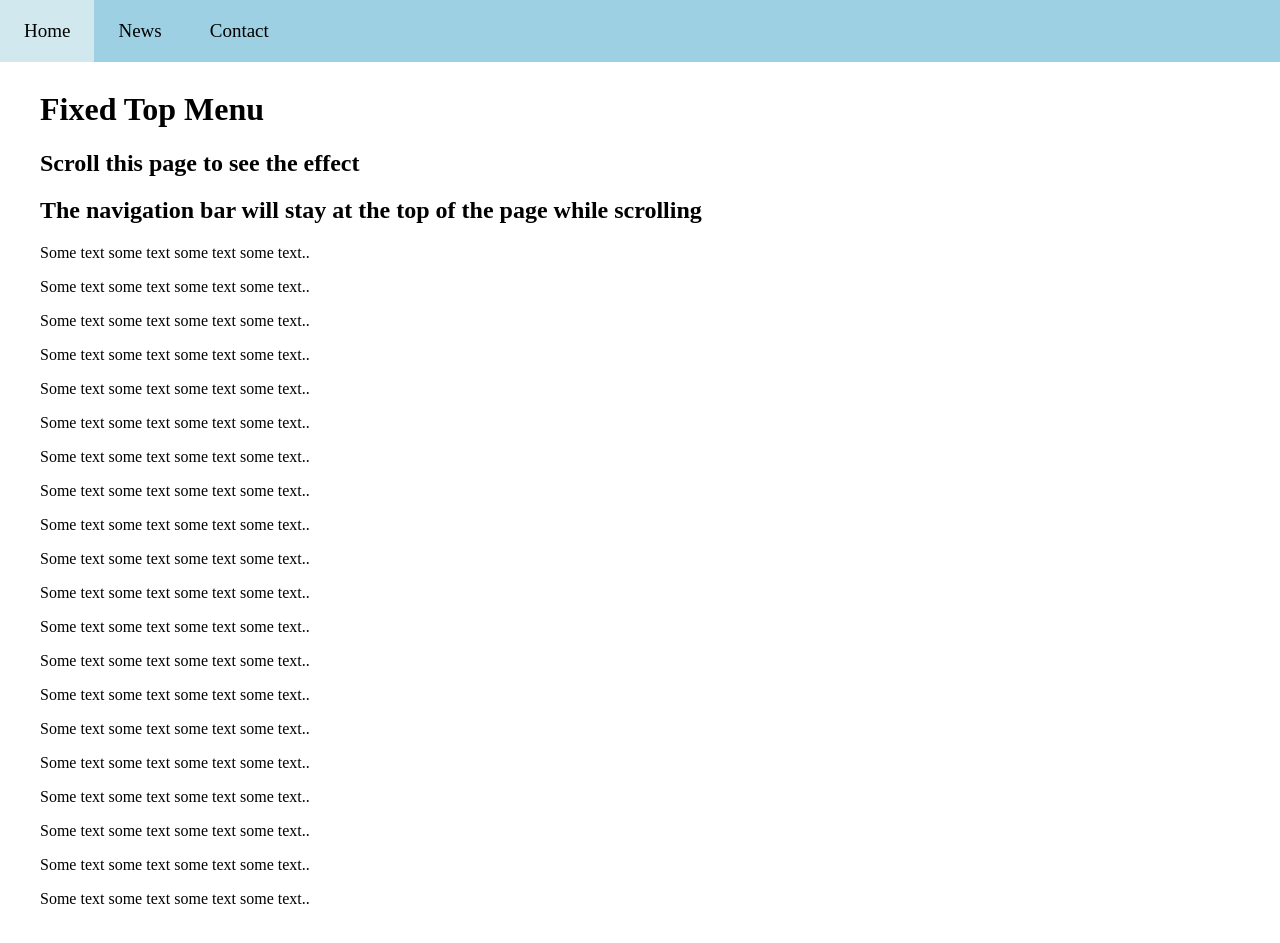
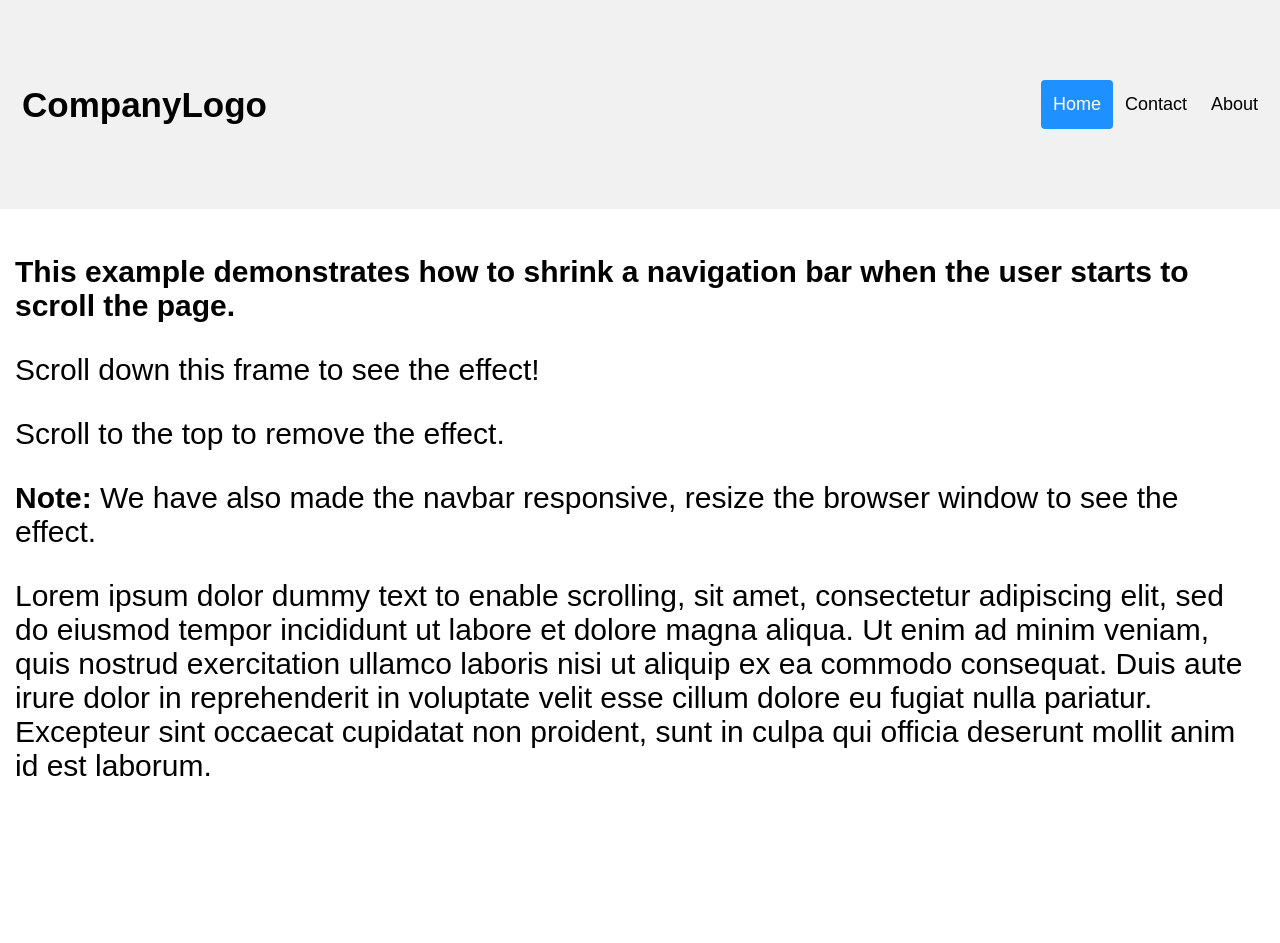
Before and after one commit to liamgillies/liamgillies.github.io, a Jekyll site: the page built from index.html, in a window 1280 px wide and 1400 px high. Shown: the top 943 px of the window. Built offline with Jekyll 4.4.1, drawn with Linux system fonts in a browser that asks for light colours.

Commit message:
Update default.html

```diff
--- a/_layouts/default.html
+++ b/_layouts/default.html
@@ -3,72 +3,103 @@
 <head>
 <meta name="viewport" content="width=device-width, initial-scale=1">
 <style>
-body {margin:0;}
+* {box-sizing: border-box;}
 
-.navbar {
-  overflow: hidden;
-  background-color: #9cd0e2;
-  position: fixed;
-  top: 0;
-  width: 100%;
+body {
+  margin: 0;
+  font-family: Arial, Helvetica, sans-serif;
 }
 
-.navbar a {
-  float: left;
-  display: block;
-  color: #000000;
-  text-align: center;
-  padding: 20px 24px;
-  text-decoration: none;
-  font-size: 19px;
+#navbar {
+  overflow: hidden;
+  background-color: #f1f1f1;
+  padding: 90px 10px;
+  transition: 0.4s;
+  position: fixed;
+  width: 100%;
+  top: 0;
+  z-index: 99;
 }
 
-.navbar a:hover {
-  background: #d2e8ef;
+#navbar a {
+  float: left;
+  color: black;
+  text-align: center;
+  padding: 12px;
+  text-decoration: none;
+  font-size: 18px;
+  line-height: 25px;
+  border-radius: 4px;
+}
+
+#navbar #logo {
+  font-size: 35px;
+  font-weight: bold;
+  transition: 0.4s;
+}
+
+#navbar a:hover {
+  background-color: #ddd;
   color: black;
 }
 
-.main {
-  padding: 40px;
-  margin-top: 30px;
-  height: 1500px; /* Used in this example to enable scrolling */
+#navbar a.active {
+  background-color: dodgerblue;
+  color: white;
+}
+
+#navbar-right {
+  float: right;
+}
+
+@media screen and (max-width: 580px) {
+  #navbar {
+    padding: 20px 10px !important;
+  }
+  #navbar a {
+    float: none;
+    display: block;
+    text-align: left;
+  }
+  #navbar-right {
+    float: none;
+  }
 }
 </style>
 </head>
 <body>
 
-<div class="navbar">
-  <a href="#home">Home</a>
-  <a href="#news">News</a>
-  <a href="#contact">Contact</a>
+<div id="navbar">
+  <a href="#default" id="logo">CompanyLogo</a>
+  <div id="navbar-right">
+    <a class="active" href="#home">Home</a>
+    <a href="#contact">Contact</a>
+    <a href="#about">About</a>
+  </div>
 </div>
 
-<div class="main">
-  <h1>Fixed Top Menu</h1>
-  <h2>Scroll this page to see the effect</h2>
-  <h2>The navigation bar will stay at the top of the page while scrolling</h2>
+<div style="margin-top:210px;padding:15px 15px 2500px;font-size:30px">
+  <p><b>This example demonstrates how to shrink a navigation bar when the user starts to scroll the page.</b></p>
+  <p>Scroll down this frame to see the effect!</p>
+  <p>Scroll to the top to remove the effect.</p>
+  <p><b>Note:</b> We have also made the navbar responsive, resize the browser window to see the effect.</p>
+  <p>Lorem ipsum dolor dummy text to enable scrolling, sit amet, consectetur adipiscing elit, sed do eiusmod tempor incididunt ut labore et dolore magna aliqua. Ut enim ad minim veniam, quis nostrud exercitation ullamco laboris nisi ut aliquip ex ea commodo consequat. Duis aute irure dolor in reprehenderit in voluptate velit esse cillum dolore eu fugiat nulla pariatur. Excepteur sint occaecat cupidatat non proident, sunt in culpa qui officia deserunt mollit anim id est laborum.</p>
+</div>
 
-  <p>Some text some text some text some text..</p>
-  <p>Some text some text some text some text..</p>
-  <p>Some text some text some text some text..</p>
-  <p>Some text some text some text some text..</p>
-  <p>Some text some text some text some text..</p>
-  <p>Some text some text some text some text..</p>
-  <p>Some text some text some text some text..</p>
-  <p>Some text some text some text some text..</p>
-  <p>Some text some text some text some text..</p>
-  <p>Some text some text some text some text..</p>
-  <p>Some text some text some text some text..</p>
-  <p>Some text some text some text some text..</p>
-  <p>Some text some text some text some text..</p>
-  <p>Some text some text some text some text..</p>
-  <p>Some text some text some text some text..</p>
-  <p>Some text some text some text some text..</p>
-  <p>Some text some text some text some text..</p>
-  <p>Some text some text some text some text..</p>
-  <p>Some text some text some text some text..</p>
-  <p>Some text some text some text some text..</p>
-</div>
+<script>
+// When the user scrolls down 80px from the top of the document, resize the navbar's padding and the logo's font size
+window.onscroll = function() {scrollFunction()};
+
+function scrollFunction() {
+  if (document.body.scrollTop > 80 || document.documentElement.scrollTop > 80) {
+    document.getElementById("navbar").style.padding = "30px 10px";
+    document.getElementById("logo").style.fontSize = "25px";
+  } else {
+    document.getElementById("navbar").style.padding = "80px 10px";
+    document.getElementById("logo").style.fontSize = "35px";
+  }
+}
+</script>
 
 </body>
 </html>
```
